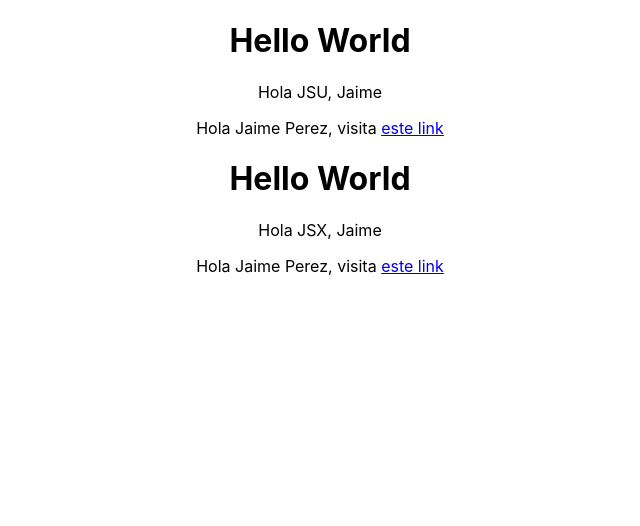
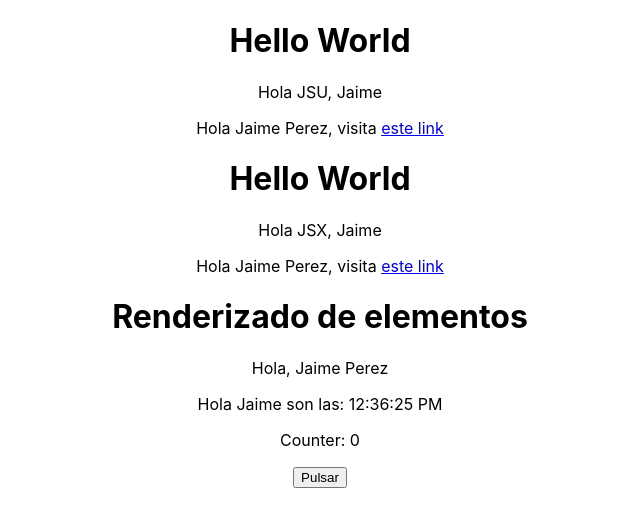
Before and after one commit to Jaipecas/ReactProjects, a React (Create React App) app in the folder basic-project/: page / in a window 1280 px wide. Shown: the top 526 px of the page, without its empty margins (320-960 px from the left). Built offline with nearby package versions, Linux system fonts and the light colour scheme.

Commit message:
Se aladen ejemplsos hasta el punto 4

```diff
--- a/basic-project/src/App.js
+++ b/basic-project/src/App.js
@@ -1,11 +1,25 @@
 import "./App.css";
-import  {PresentandoJSU, PresentandoJSX}  from "./ConceptosPrincipales/presentandoJSX";
+import {
+  PresentandoJSU,
+  PresentandoJSX,
+} from "./ConceptosPrincipales/presentandoJSX";
+import RenderizadoElemntos from "./ConceptosPrincipales/renderizadoElementos";
+import ComponentesPropiedades from "./ConceptosPrincipales/componentesPropiedades";
+import EstadoCicloVida from "./ConceptosPrincipales/estadoCicloVida";
+
+const user = {
+  name: "Jaime",
+  surname: "Perez",
+};
 
 const App = () => {
   return (
     <div className="App">
-      <PresentandoJSU/>
-      <PresentandoJSX/>
+      <PresentandoJSU />
+      <PresentandoJSX />
+      <RenderizadoElemntos />
+      <ComponentesPropiedades user={user} />
+      <EstadoCicloVida name="Jaime" />
     </div>
   );
 };
--- /dev/null
+++ b/basic-project/src/ConceptosPrincipales/componentesPropiedades.js
@@ -0,0 +1,9 @@
+const ComponentesPropiedades = (props) => {
+  return (
+    <div>
+      <p>Hola, {props.user.name} {props.user.surname}</p>
+    </div>
+  );
+};
+
+export default ComponentesPropiedades;
--- /dev/null
+++ b/basic-project/src/ConceptosPrincipales/estadoCicloVida.js
@@ -0,0 +1,45 @@
+import React from "react";
+
+class EstadoCicloVida extends React.Component {
+  constructor(props) {
+    super(props);
+    this.state = {
+      date: new Date(),
+      counter: 0,
+    };
+  }
+
+  componentDidMount() {
+    setInterval(() => this.tick(), 1000);
+  }
+
+  componentWillUnmount() {
+    clearInterval(this.timerID);
+  }
+
+  tick() {
+    this.setState({
+      date: new Date(),
+    });
+  }
+
+  incrementCounter = () => {
+    this.setState((prestate) => {
+      return { counter: prestate.counter + 1 };
+    });
+  }
+
+  render() {
+    return (
+      <div>
+        <p>
+          Hola {this.props.name} son las: {this.state.date.toLocaleTimeString()}
+        </p>
+        <p>Counter: {this.state.counter}</p>
+        <button onClick={this.incrementCounter}>Pulsar</button>
+      </div>
+    );
+  }
+}
+
+export default EstadoCicloVida;
--- /dev/null
+++ b/basic-project/src/ConceptosPrincipales/renderizadoElementos.js
@@ -0,0 +1,7 @@
+const element = <h1>Renderizado de elementos</h1>;
+
+const RenderizadoElemntos = () => {
+  return <div>{element}</div>;
+};
+
+export default RenderizadoElemntos;
```
